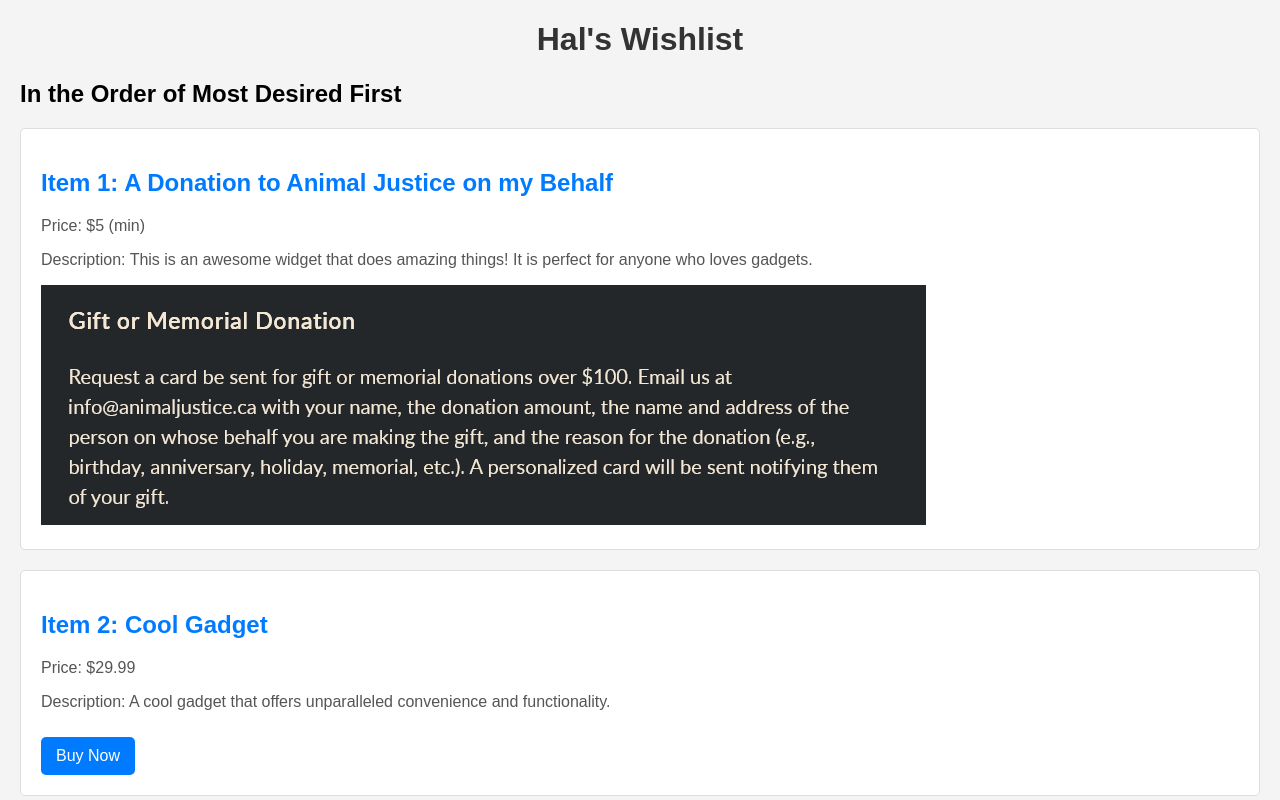
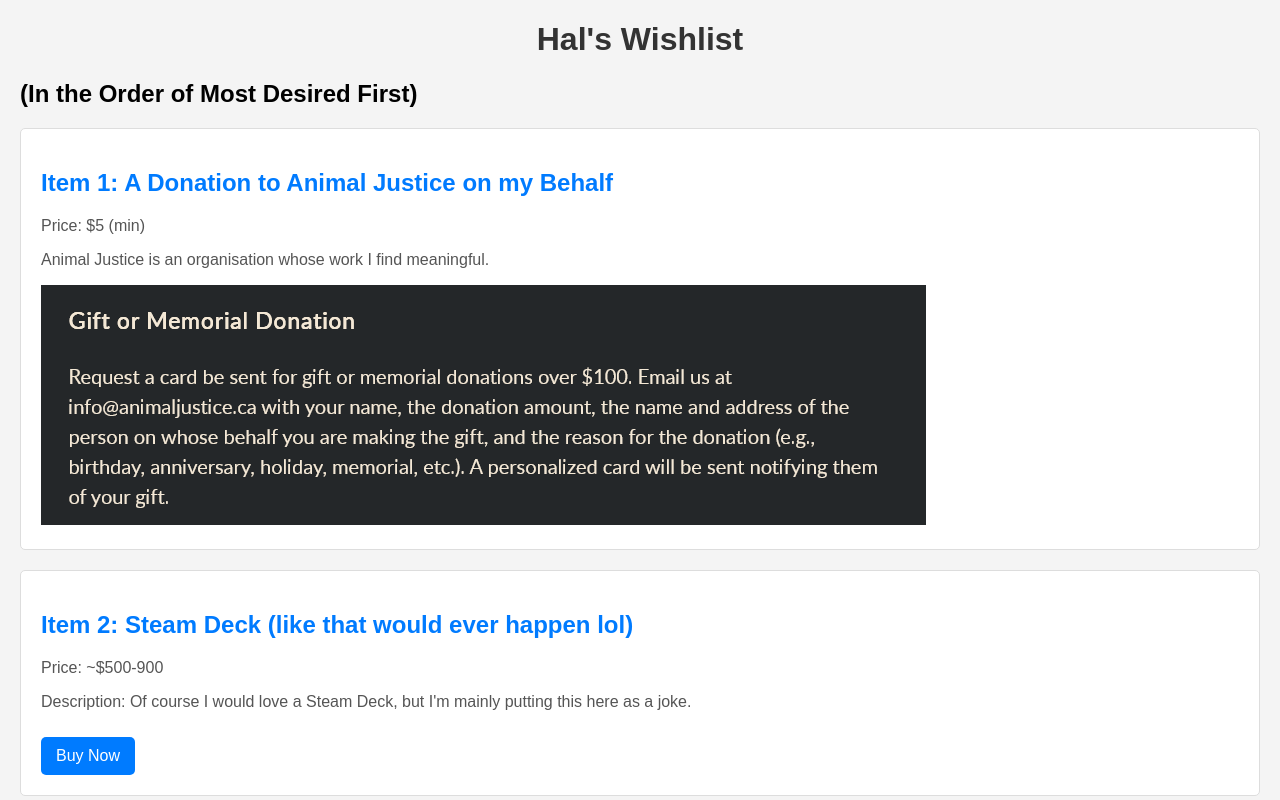
Before and after one commit to halurquhart/wishlist, a plain HTML site: page index.html in a window 1280 px wide. Shown: the top 800 px of the page. Drawn offline with Linux system fonts and the light colour scheme.

Commit message:
Update index.html

```diff
--- a/index.html
+++ b/index.html
@@ -48,20 +48,20 @@
 <body>
 
     <h1>Hal's Wishlist</h1>
-    <h2>In the Order of Most Desired First</h2>
+    <h2>(In the Order of Most Desired First)</h2>
 
     <div class="item">
         <h2>Item 1: A Donation to Animal Justice on my Behalf</h2>
         <p>Price: $5 (min)</p>
-        <p>Description: This is an awesome widget that does amazing things! It is perfect for anyone who loves gadgets.</p>
+        <p>Animal Justice is an organisation whose work I find meaningful.</p>
         <img src="https://github.com/halurquhart/wishlist/blob/main/Donation%20on%20my%20Behalf.png?raw=true">
     </div>
 
     <div class="item">
-        <h2>Item 2: Cool Gadget</h2>
-        <p>Price: $29.99</p>
-        <p>Description: A cool gadget that offers unparalleled convenience and functionality.</p>
-        <a href="https://example.com/item2" target="_blank">Buy Now</a>
+        <h2>Item 2: Steam Deck (like that would ever happen lol)</h2>
+        <p>Price: ~$500-900</p>
+        <p>Description: Of course I would love a Steam Deck, but I'm mainly putting this here as a joke.</p>
+        <a href="https://store.steampowered.com/steamdeck">Buy Now</a>
     </div>
 
     <div class="item">
```
